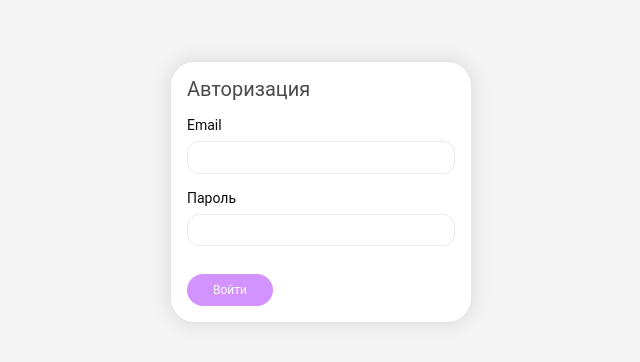
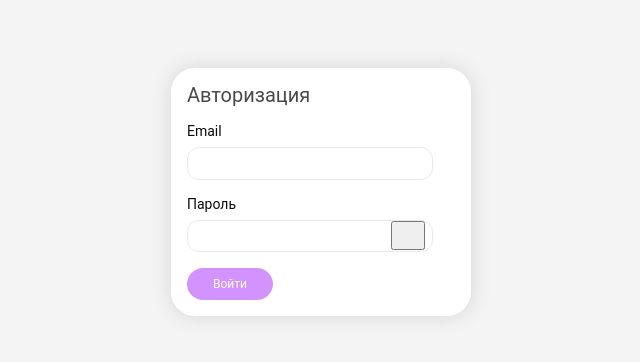
Before and after one commit to DmtrPn/auth-form-example, a React app in the folder auth-example/: page / in a window 1280 px wide. Shown: the part 208-570 px from the top of the page, without its empty margins (319-959 px from the left). Built offline with nearby package versions, Linux system fonts and the light colour scheme; the HTML template or start-up script is replaced by a standard one; what autobind would draw is missing.

Commit message:
some fix

```diff
--- a/auth-example/package.json
+++ b/auth-example/package.json
@@ -83,5 +83,6 @@
     "webpack-cli": "4.9.2",
     "webpack-merge": "5.8.0",
     "webpack-stream": "7.0.0"
-  }
+  },
+  "packageManager": "yarn@1.22.19"
 }
--- a/auth-example/src/components/ActionButtons/SaveButton/SaveButton.tsx
+++ b/auth-example/src/components/ActionButtons/SaveButton/SaveButton.tsx
@@ -3,12 +3,12 @@ import React from 'react';
 import { Button, ButtonProps } from '@components/Button';
 
 interface SaveButtonProps extends Omit<ButtonProps, 'onClick'> {
-    onSaveClick(): void;
+    onSaveClick?: () => void;
 }
 
 export function SaveButton({ label = 'Cохранить', onSaveClick, ...props }: SaveButtonProps): JSX.Element {
     return (
-        <Button color="violet" onClick={onSaveClick} {...props}>
+        <Button color="violet" {...props} onClick={onSaveClick} type={props.type || 'submit'}>
             {label}
         </Button>
     );
--- a/auth-example/src/components/Input/PassworInput.tsx
+++ b/auth-example/src/components/Input/PassworInput.tsx
@@ -13,12 +13,20 @@ export const InputModifier = {};
 export function PasswordInput(props: Props): JSX.Element {
     const [isShown, setIsShown] = useState(false);
 
+    const ariaLabel = isShown ? 'Скрыть пароль' : 'Показать пароль';
+
     return (
         <div className={classnames([style.root_withIcon])}>
             <WithHOCInputContainer type={isShown ? 'text' : 'password'} {...props} />
-            <div className={style.icon} onClick={() => setIsShown(!isShown)}>
+            <button
+                type="button"
+                className={style.icon}
+                onClick={() => setIsShown(!isShown)}
+                aria-label={ariaLabel}
+                aria-pressed={isShown}
+            >
                 <Icon type={isShown ? IconType.EYE : IconType.EYE_CLOSE} />
-            </div>
+            </button>
         </div>
     );
 }
--- a/auth-example/src/modules/auth/AuthPage.tsx
+++ b/auth-example/src/modules/auth/AuthPage.tsx
@@ -28,6 +28,11 @@ export const AuthPage = observer(({}: AuthPageProps): JSX.Element => {
         useAuth();
     const { fullName } = useAuthUser();
 
+    const handleSubmit = (e: React.FormEvent) => {
+        e.preventDefault();
+        onLoginClick();
+    };
+
     return (
         <div className={style.root} data-testid={AuthPageDataTestAttributes.Root}>
             <div className={style.form}>
@@ -41,11 +46,12 @@ export const AuthPage = observer(({}: AuthPageProps): JSX.Element => {
                                 data-testid={AuthPageDataTestAttributes.SaveButton}
                                 label={'Выйти'}
                                 onSaveClick={onLogoutClick}
+                                type="button"
                             />
                         </div>
                     </>
                 ) : (
-                    <>
+                    <form onSubmit={handleSubmit}>
                         <div className={classnames([style.title, commonStyle.field])}>
                             <span className={style.message}>Авторизация</span>
                         </div>
@@ -64,11 +70,11 @@ export const AuthPage = observer(({}: AuthPageProps): JSX.Element => {
                                 data-testid={AuthPageDataTestAttributes.EmailInput}
                                 name={'email'}
                                 title={'Email'}
-                                autoComplete={'on'}
+                                type={'email'}
+                                autoComplete={'email'}
                                 value={email}
                                 onChange={onInputChange}
                                 isValid={email.length > 0 ? isEmailValid : undefined}
-                                onKeyDown={e => (e.keyCode === 13 ? onLoginClick() : null)}
                             />
                         </div>
                         <div className={classnames([style.input, commonStyle.field])}>
@@ -79,7 +85,6 @@ export const AuthPage = observer(({}: AuthPageProps): JSX.Element => {
                                 title={'Пароль'}
                                 value={password}
                                 onChange={onInputChange}
-                                onKeyDown={e => (e.keyCode === 13 ? onLoginClick() : null)}
                             />
                         </div>
                         <div className={classnames([commonStyle.field, style.buttons])}>
@@ -87,10 +92,9 @@ export const AuthPage = observer(({}: AuthPageProps): JSX.Element => {
                                 data-testid={AuthPageDataTestAttributes.SaveButton}
                                 disabled={!isPasswordValid || !isEmailValid || (errorMessage || '').length > 0}
                                 label={'Войти'}
-                                onSaveClick={onLoginClick}
                             />
                         </div>
-                    </>
+                    </form>
                 )}
             </div>
         </div>
```
Also changed, not shown: auth-example/src/modules/auth/TODO.md (added, +4 -0 lines), 2 other files (tests, documents, lock files or other folders).
